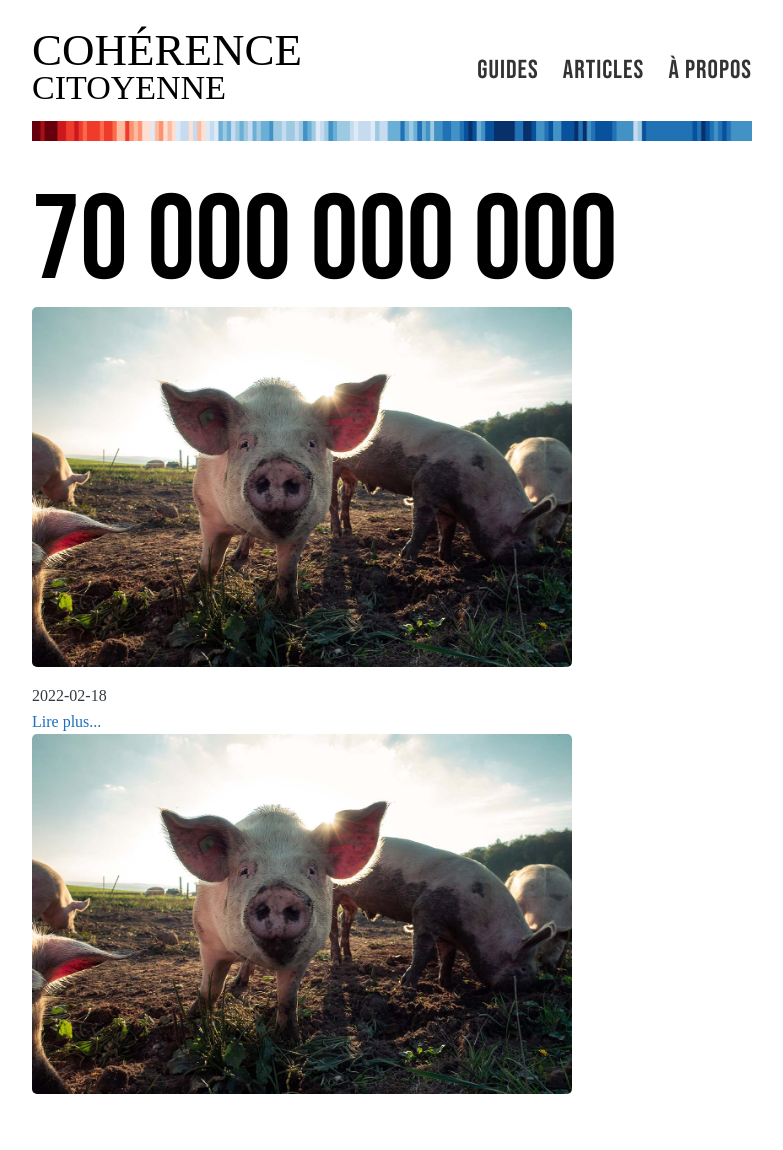
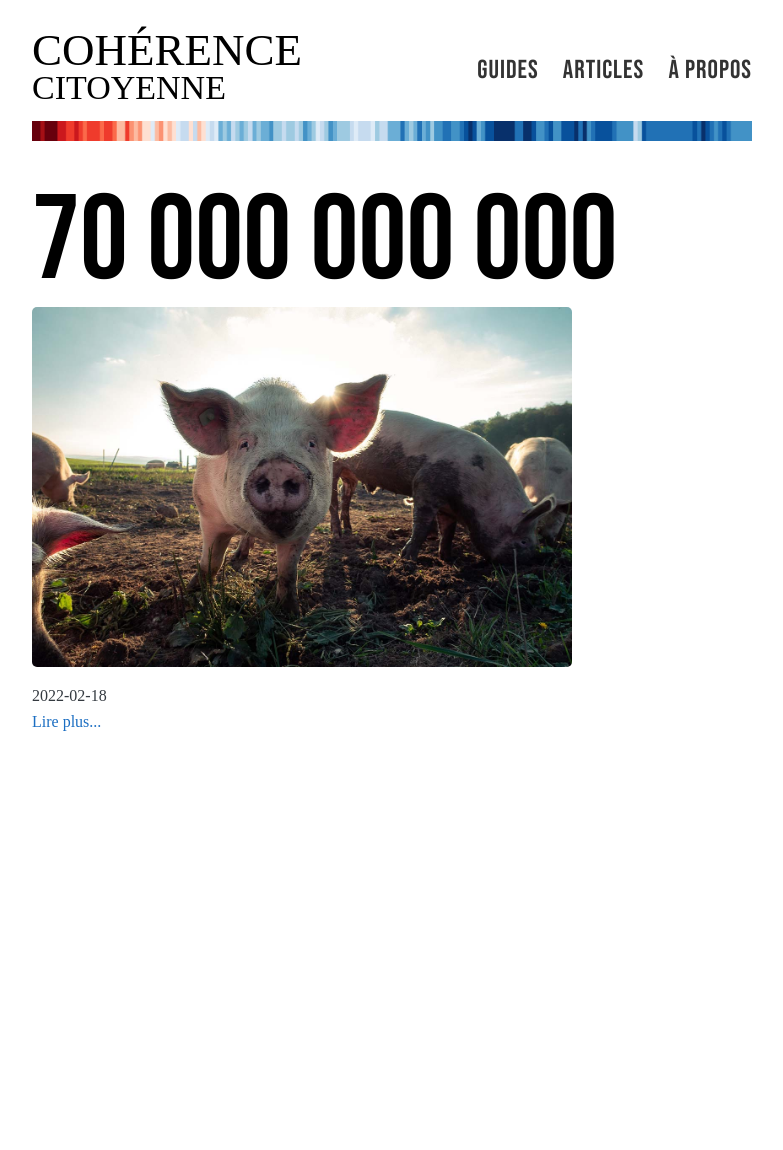
Before and after one commit to loicguichaoua/loicguichaoua.github.io, a Jekyll site: the page built from index.html, in a window 1280 px wide. Shown: the whole page, without its empty margins (248-1031 px from the left). Built offline with Jekyll 4.4.1, drawn with Linux system fonts in a browser that asks for light colours; some web fonts are replaced; the list of posts is cut into pages by our own code; after the commit the page ends 900 px from its top, so only the background shows below that.

Commit message:
homepage

```diff
--- a/index.html
+++ b/index.html
@@ -17,7 +17,7 @@ layout: default
       <span class="date" style="margin-bottom:5px;">
         {{ post.date | date: "%Y-%m-%d" }}
       </span>
-      <div class="entry" style="color: #999;">
+      <div style="color: #999;">
         {{ post.description }}
       </div>
       <a href="{{ site.baseurl }}{{ post.url }}">Lire plus...</a>
@@ -25,6 +25,3 @@ layout: default
   {% endfor %}
 
 {% endif %}
-
-
-<img src="images/posts/friend-or-food.jpg" style="width:75%;">
```
Also changed, not shown: other parts of index.html (+1 -1 lines).
